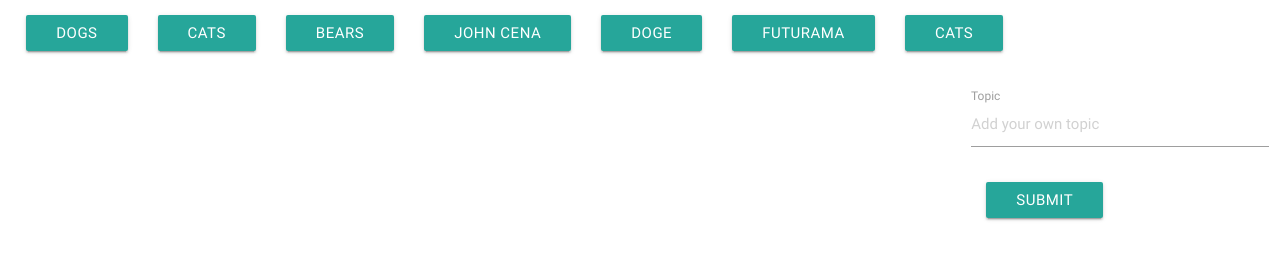
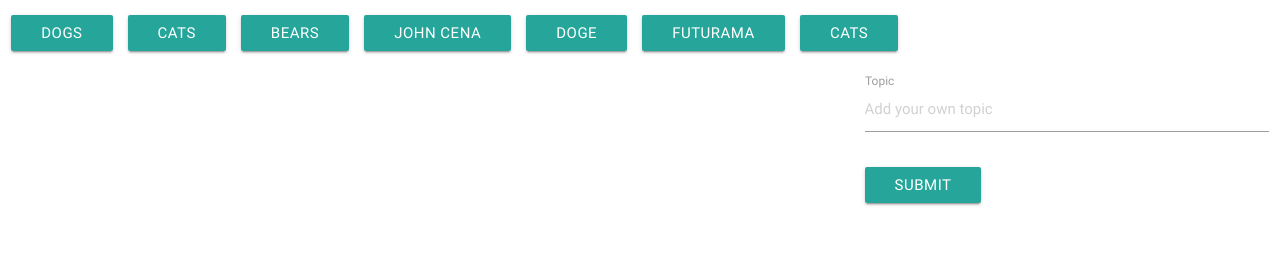
Before and after one commit to Jwenzel1/GifTastic, a plain HTML site: page index.html in a window 1280 px wide. Drawn offline with nearby package versions, Linux system fonts and the light colour scheme.

Commit message:
Made some minor changes

```diff
--- a/assets/css/styles.css
+++ b/assets/css/styles.css
@@ -1,5 +1,6 @@
 .btn{
-  margin: 15px;
+  margin: 15px 15px 0px 0px;
+
 }
 
 .gif{
--- a/assets/javascript/script.js
+++ b/assets/javascript/script.js
@@ -45,6 +45,14 @@ $(document).ready(function(){
     addButton(topics[i]);
   }
 
+  $(document).on("click", "#topicsArea button", function(){
+    addGifs($(this).attr("data-topic"));
+  });
+
+  $(document).on("click", "#gifsArea .gif img", function(){
+    toggleGif($(this));
+  });
+
   $("form").submit(function(){
     var text = $("form input").val().toLowerCase();
     if(topics.indexOf(text) === -1){
@@ -53,12 +61,4 @@ $(document).ready(function(){
     $("form input").val("");
     return false;
   });
-
-  $(document).on("click", "#topicsArea button", function(){
-    addGifs($(this).attr("data-topic"));
-  });
-
-  $(document).on("click", "#gifsArea .gif img", function(){
-    toggleGif($(this));
-  });
 });
--- a/index.html
+++ b/index.html
@@ -15,11 +15,11 @@
 
       </div>
       <div class="row">
-        <div id="gifsArea" class="col l9 s12">
+        <div id="gifsArea" class="col l8 s12">
 
         </div>
-        <div class="col l3 s12 input-field">
-          <form class="" action="index.html" method="post">
+        <div class="col l4 s12 input-field">
+          <form>
             <input placeholder="Add your own topic" id="topic" type="text">
             <label for="topic">Topic</label>
             <button class="btn waves-effect waves-light" type="submit" name="action">Submit</button>
```
